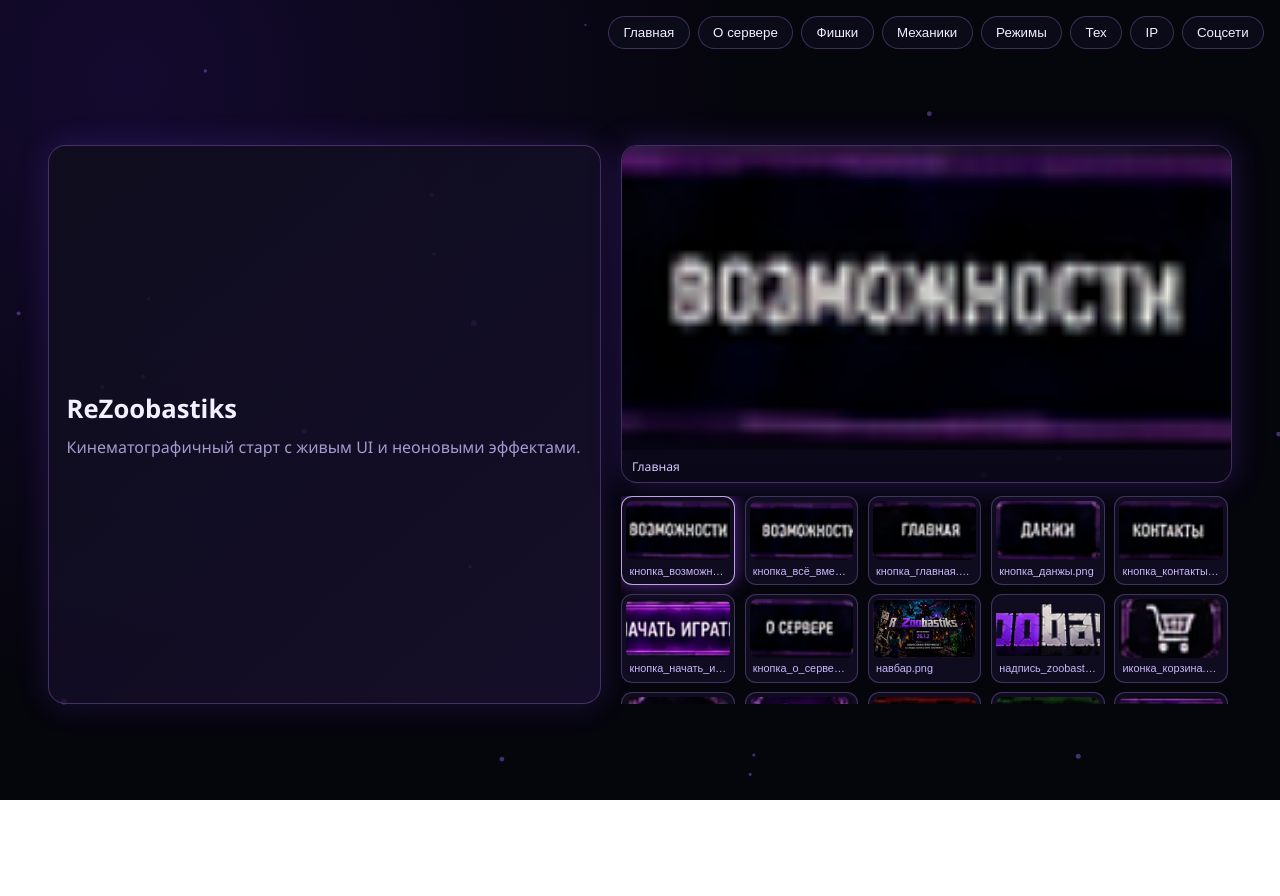
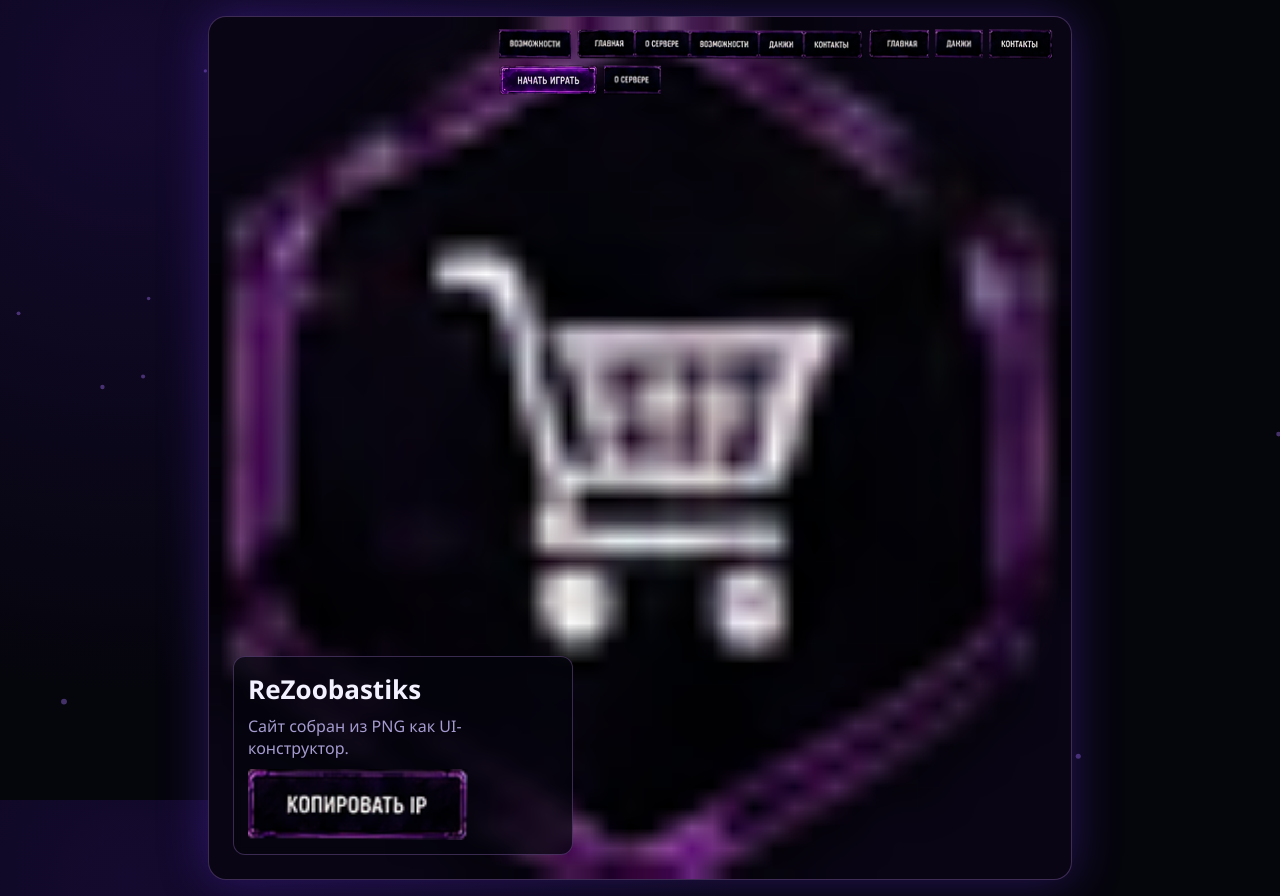
Before and after one commit to Z-oobastik-s/ReZoobastiks, a website built with Vite: page index.html in a window 1280 px wide. Before the commit the page ends 800 px from the top, so only its background shows below. Built offline with nearby package versions, Linux system fonts and the light colour scheme.

Commit message:
Deploy ReZoobastiks 30.04.2026 22:24:22,80

```diff
--- a/src/components/scene-builder.ts
+++ b/src/components/scene-builder.ts
@@ -1,91 +1,48 @@
 import type { SectionDefinition, VisualAsset } from "../core/types";
 
 export function createSceneLayout(sections: SectionDefinition[], assets: VisualAsset[]): HTMLElement {
+  void sections;
   const root = document.createElement("main");
-  root.className = "scene-root";
+  root.className = "poster-root";
+
+  const frame = document.createElement("section");
+  frame.className = "poster-frame";
+
+  const poster = assets.find((asset) => asset.alt.includes("как_я_хочу_чтобы_выглядел_наш_сайт"));
+  const fallback = assets[0];
+
+  const posterImage = document.createElement("img");
+  posterImage.className = "poster-main";
+  posterImage.src = poster?.src ?? fallback.src;
+  posterImage.alt = "ReZoobastiks cinematic layout";
+  posterImage.draggable = false;
 
   const nav = document.createElement("nav");
-  nav.className = "scene-nav";
-
-  sections.forEach((section, index) => {
-    const navButton = document.createElement("button");
-    navButton.className = "scene-nav__button interactive";
-    navButton.dataset.target = section.id;
-    navButton.textContent = section.label;
-    navButton.setAttribute("aria-label", `Перейти к секции ${section.label}`);
-    nav.append(navButton);
-
-    const sectionNode = document.createElement("section");
-    sectionNode.className = "scene-section";
-    sectionNode.id = section.id;
-    sectionNode.dataset.index = String(index);
-
-    const textPanel = document.createElement("article");
-    textPanel.className = "scene-card interactive";
-    textPanel.innerHTML = `<h2>${section.title}</h2><p>${section.description}</p>`;
-    sectionNode.append(textPanel);
-
-    const assetsPanel = document.createElement("div");
-    assetsPanel.className = "scene-assets";
-
-    const heroAsset = assets[section.assetIndexes[0]];
-    const heroCard = document.createElement("figure");
-    heroCard.className = "asset-hero interactive";
-    heroCard.dataset.depth = "0.35";
-    const heroImage = document.createElement("img");
-    heroImage.className = "asset-hero__img";
-    heroImage.alt = heroAsset?.alt ?? section.title;
-    heroImage.draggable = false;
-    const heroCaption = document.createElement("figcaption");
-    heroCaption.textContent = section.label;
-    if (heroImage && heroAsset) {
-      heroImage.dataset.src = heroAsset.src;
-    }
-    heroCard.append(heroImage, heroCaption);
-    assetsPanel.append(heroCard);
-
-    const strip = document.createElement("div");
-    strip.className = "asset-strip";
-
-    section.assetIndexes.forEach((assetIndex, localIndex) => {
-      const asset = assets[assetIndex];
-      if (!asset) return;
-
-      const button = document.createElement("button");
-      button.className = "asset-chip interactive";
-      button.type = "button";
-      button.dataset.assetSrc = asset.src;
-      button.dataset.assetAlt = asset.alt;
-      button.dataset.depth = "0.18";
-      button.innerHTML = `
-        <img class="asset-chip__img" alt="${asset.alt}" draggable="false" />
-        <span>${asset.alt.split("/").pop() ?? asset.id}</span>
-      `;
-
-      const img = button.querySelector<HTMLImageElement>(".asset-chip__img");
-      if (img) img.dataset.src = asset.src;
-
-      if (localIndex === 0) button.classList.add("is-active");
-
-      button.addEventListener("click", () => {
-        const src = button.dataset.assetSrc;
-        const alt = button.dataset.assetAlt ?? "Preview";
-        if (heroImage && src) {
-          heroImage.src = src;
-          heroImage.alt = alt;
-        }
-        strip.querySelectorAll(".asset-chip").forEach((chip) => chip.classList.remove("is-active"));
-        button.classList.add("is-active");
-      });
-
-      strip.append(button);
-    });
-
-    assetsPanel.append(strip);
-    sectionNode.append(assetsPanel);
-    root.append(sectionNode);
+  nav.className = "poster-nav";
+  const navAssets = assets.filter((asset) => asset.alt.startsWith("Logo and Navbar/кнопка_"));
+  navAssets.slice(0, 8).forEach((asset) => {
+    const button = document.createElement("button");
+    button.className = "poster-nav__button";
+    button.type = "button";
+    const image = document.createElement("img");
+    image.src = asset.src;
+    image.alt = asset.alt;
+    image.draggable = false;
+    button.append(image);
+    nav.append(button);
   });
 
-  root.prepend(nav);
+  const cta = document.createElement("div");
+  cta.className = "poster-cta";
+  const ctaAsset = assets.find((asset) => asset.alt.includes("кнопка_копировать_айпи")) ?? fallback;
+  cta.innerHTML = `<h1>ReZoobastiks</h1><p>Сайт собран из PNG как UI-конструктор.</p>`;
+  const ctaImg = document.createElement("img");
+  ctaImg.src = ctaAsset.src;
+  ctaImg.alt = ctaAsset.alt;
+  ctaImg.draggable = false;
+  cta.append(ctaImg);
+
+  frame.append(posterImage, nav, cta);
+  root.append(frame);
   return root;
 }
--- a/src/main.ts
+++ b/src/main.ts
@@ -2,7 +2,6 @@ import "../styles/global.css";
 import "../styles/animations.css";
 import { bootParticles } from "./animations/particles";
 import { createSceneLayout } from "./components/scene-builder";
-import { SceneEngine } from "./core/scene-engine";
 import { sections, visualAssets } from "./core/scene-data";
 import { preloadCriticalAssets, setupAntiCopyLayer, setupLazyAssets, setupParallax } from "./utils/experience";
 
@@ -20,8 +19,3 @@ setupParallax();
 setupLazyAssets();
 preloadCriticalAssets(12);
 bootParticles();
-
-const engine = new SceneEngine(scene);
-engine.init();
-
-window.addEventListener("beforeunload", () => engine.destroy());
--- a/styles/animations.css
+++ b/styles/animations.css
@@ -1,43 +1,25 @@
-.interactive {
-  transition:
-    transform 0.35s ease,
-    box-shadow 0.35s ease,
-    filter 0.35s ease,
-    border-color 0.35s ease;
+.poster-frame {
+  animation: fadeIn 0.5s ease-out both;
 }
 
-.interactive:hover {
-  transform: translate3d(var(--px, 0), var(--py, 0), 0) scale(1.03);
-  border-color: rgba(229, 197, 255, 0.8);
-  box-shadow:
-    0 0 1.3rem rgba(162, 80, 255, 0.6),
-    inset 0 0 1.1rem rgba(134, 42, 255, 0.22);
-  filter: brightness(1.06);
+.poster-nav__button,
+.poster-cta {
+  transition: transform 0.2s ease, filter 0.2s ease;
 }
 
-.scene-section {
-  opacity: 0;
-  transform: translate3d(0, 48px, 0);
-  transition: opacity 0.55s ease, transform 0.55s cubic-bezier(0.2, 0.8, 0.2, 1);
+.poster-nav__button:hover,
+.poster-cta:hover {
+  transform: translateY(-1px) scale(1.02);
+  filter: brightness(1.08);
 }
 
-.scene-section.is-visible {
-  opacity: 1;
-  transform: translate3d(0, 0, 0);
-}
-
-.asset-chip,
-.asset-hero {
-  animation: floatIn 0.65s both;
-}
-
-@keyframes floatIn {
+@keyframes fadeIn {
   from {
     opacity: 0;
-    transform: translate3d(var(--px, 0), calc(var(--py, 0) + 14px), 0) scale(0.97);
+    transform: translateY(14px);
   }
   to {
     opacity: 1;
-    transform: translate3d(var(--px, 0), var(--py, 0), 0) scale(1);
+    transform: translateY(0);
   }
 }
--- a/styles/global.css
+++ b/styles/global.css
@@ -18,19 +18,13 @@ html,
 body {
   margin: 0;
   padding: 0;
-  overflow: hidden;
+  overflow-x: hidden;
   background: radial-gradient(circle at 10% 10%, #140a2f, var(--bg) 45%) fixed;
   color: var(--fg);
   font-family: "Segoe UI", Tahoma, sans-serif;
 }
 
-#app {
-  height: 100vh;
-  width: 100vw;
-  position: relative;
-  perspective: 1200px;
-  z-index: 1;
-}
+#app { min-height: 100vh; width: 100vw; position: relative; z-index: 1; }
 
 .fx-particles {
   position: fixed;
@@ -40,178 +34,46 @@ body {
   opacity: 0.85;
 }
 
-.scene-root {
+.poster-root { min-height: 100vh; display: grid; place-items: start center; padding: 1rem; }
+.poster-frame {
+  position: relative;
+  width: min(864px, 96vw);
+  border: 1px solid var(--stroke);
+  border-radius: 18px;
+  overflow: hidden;
+  box-shadow: 0 0 3rem rgba(104, 48, 235, 0.35);
+  background: #090514;
+}
+.poster-main { width: 100%; display: block; }
+.poster-nav {
   position: absolute;
-  inset: 0;
-  will-change: transform;
+  top: 12px;
+  right: 12px;
+  display: flex;
+  gap: 6px;
+  z-index: 5;
+  flex-wrap: wrap;
+  max-width: min(560px, 70%);
 }
-
-.scene-nav {
-  position: fixed;
-  top: 1rem;
-  right: 1rem;
-  z-index: 40;
-  display: flex;
-  flex-wrap: wrap;
-  justify-content: flex-end;
-  gap: 0.5rem;
-  max-width: min(48rem, 90vw);
-}
-
-.scene-nav__button {
-  border: 1px solid var(--stroke);
-  background: rgba(14, 13, 29, 0.78);
-  color: var(--fg);
-  border-radius: 999px;
-  padding: 0.5rem 0.9rem;
-  backdrop-filter: blur(8px);
+.poster-nav__button {
+  border: 0;
+  background: transparent;
+  padding: 0;
   cursor: pointer;
 }
-
-.scene-nav__button.is-active {
-  border-color: rgba(214, 180, 255, 0.9);
-  box-shadow: 0 0 1.2rem rgba(140, 64, 255, 0.7);
+.poster-nav__button img { height: 30px; width: auto; display: block; }
+.poster-cta {
+  position: absolute;
+  left: 24px;
+  bottom: 24px;
+  z-index: 4;
+  background: rgba(5, 5, 14, 0.75);
+  border: 1px solid var(--stroke);
+  border-radius: 12px;
+  padding: 14px;
+  backdrop-filter: blur(4px);
+  max-width: min(340px, 66vw);
 }
-
-.scene-section {
-  min-height: 100vh;
-  padding: 5.4rem 1rem 1.4rem;
-  display: grid;
-  grid-template-columns: 1fr minmax(0, 1.2fr);
-  gap: 1.2rem;
-  align-content: center;
-}
-
-.scene-card {
-  background: linear-gradient(140deg, var(--card), rgba(26, 17, 52, 0.75));
-  border: 1px solid var(--stroke);
-  border-radius: 1.1rem;
-  padding: 1.1rem;
-  box-shadow: 0 0 2rem rgba(128, 71, 255, 0.2);
-  min-height: min(52vh, 24rem);
-  display: grid;
-  align-content: center;
-  transform: translate3d(var(--px, 0), var(--py, 0), 0);
-}
-
-.scene-card h2 {
-  margin: 0 0 0.6rem;
-  font-size: clamp(1.25rem, 2vw, 2rem);
-}
-
-.scene-card p {
-  margin: 0;
-  color: var(--muted);
-  line-height: 1.45;
-}
-
-.scene-assets {
-  display: grid;
-  gap: 0.85rem;
-}
-
-.asset-hero {
-  margin: 0;
-  border-radius: 1rem;
-  overflow: hidden;
-  border: 1px solid var(--stroke);
-  background: linear-gradient(180deg, rgba(19, 14, 38, 0.94), rgba(11, 9, 26, 0.92));
-  transform: translate3d(var(--px, 0), var(--py, 0), 0);
-  box-shadow: 0 0 2rem rgba(126, 64, 255, 0.25);
-}
-
-.asset-hero__img {
-  width: 100%;
-  display: block;
-  aspect-ratio: 16 / 8;
-  object-fit: cover;
-  background: linear-gradient(145deg, var(--bg-2), #04030b);
-}
-
-.asset-hero figcaption {
-  font-size: 0.76rem;
-  color: #d7c6ff;
-  padding: 0.45rem 0.6rem;
-}
-
-.asset-strip {
-  display: grid;
-  grid-template-columns: repeat(5, minmax(0, 1fr));
-  gap: 0.6rem;
-  max-height: 30vh;
-  overflow: auto;
-  padding-right: 0.25rem;
-}
-
-.asset-chip {
-  border: 1px solid var(--stroke);
-  background: rgba(18, 14, 35, 0.92);
-  color: #e7ddff;
-  border-radius: 0.7rem;
-  padding: 0.25rem;
-  cursor: pointer;
-  text-align: left;
-  transform: translate3d(var(--px, 0), var(--py, 0), 0);
-}
-
-.asset-chip.is-active {
-  border-color: rgba(217, 185, 255, 0.88);
-  box-shadow: 0 0 1.1rem rgba(156, 72, 255, 0.55);
-}
-
-.asset-chip__img {
-  width: 100%;
-  aspect-ratio: 16 / 9;
-  object-fit: cover;
-  border-radius: 0.45rem;
-  display: block;
-}
-
-.asset-chip span {
-  display: block;
-  font-size: 0.68rem;
-  padding: 0.3rem 0.2rem 0.2rem;
-  color: #cab7f8;
-  white-space: nowrap;
-  overflow: hidden;
-  text-overflow: ellipsis;
-}
-
-@media (min-width: 768px) {
-  .scene-section {
-    grid-template-columns: 0.95fr 1.05fr;
-    gap: 1.3rem;
-    padding: 5rem 2rem 2rem;
-  }
-  .asset-strip {
-    grid-template-columns: repeat(6, minmax(0, 1fr));
-  }
-}
-
-@media (min-width: 1024px) {
-  .scene-section {
-    padding: 5.5rem 3rem 2.4rem;
-  }
-  .asset-strip {
-    grid-template-columns: repeat(5, minmax(0, 1fr));
-    max-height: 26vh;
-  }
-}
-
-@media (max-width: 1023px) {
-  .scene-section {
-    grid-template-columns: 1fr;
-  }
-  .scene-card {
-    min-height: auto;
-  }
-  .asset-strip {
-    grid-template-columns: repeat(3, minmax(0, 1fr));
-  }
-}
-
-@media (min-width: 1440px) {
-  .scene-section {
-    padding-inline: 4.2rem;
-  }
-}
+.poster-cta h1 { margin: 0 0 8px; font-size: 26px; }
+.poster-cta p { margin: 0 0 10px; color: var(--muted); }
+.poster-cta img { width: 220px; max-width: 100%; display: block; }
```
